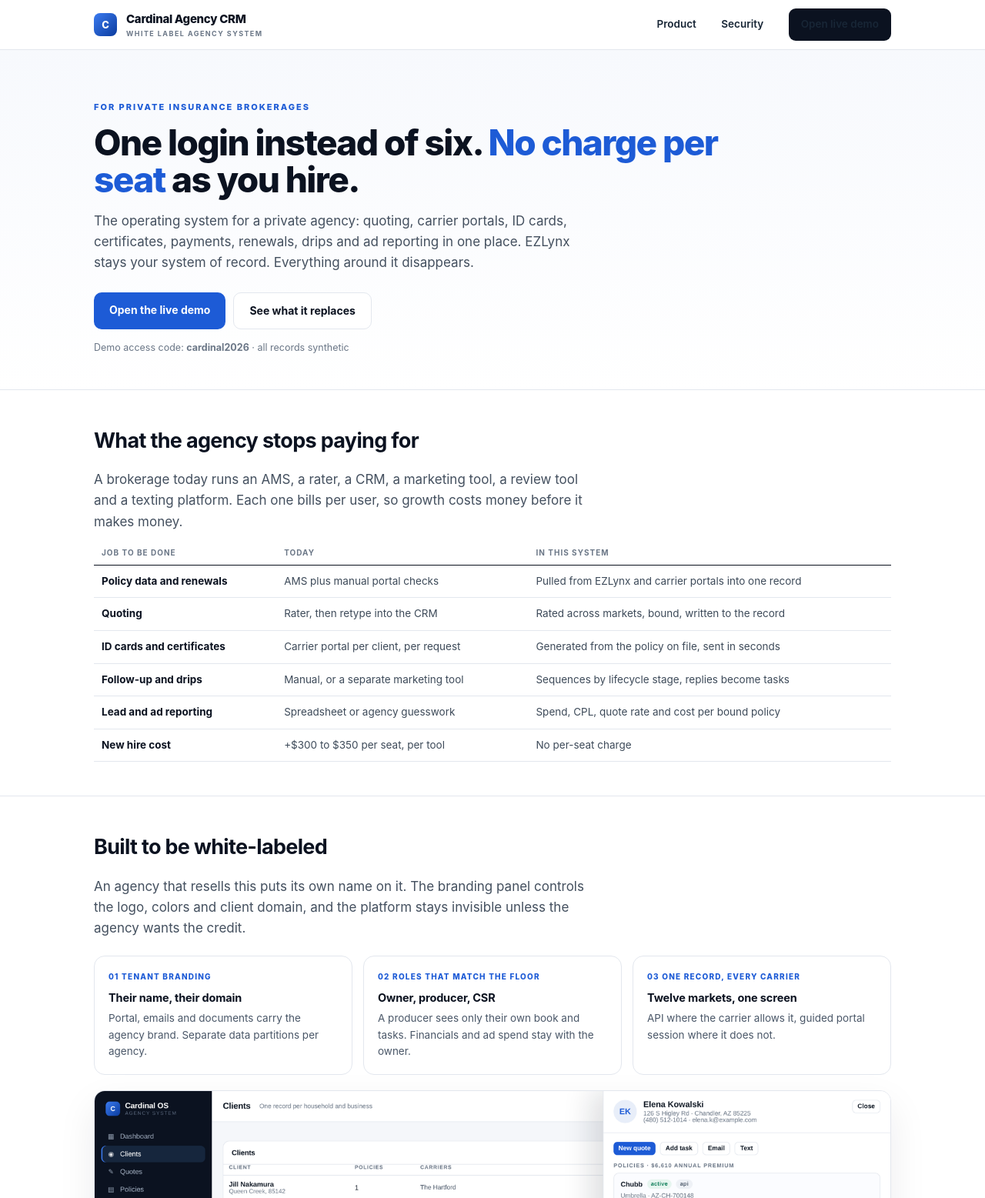
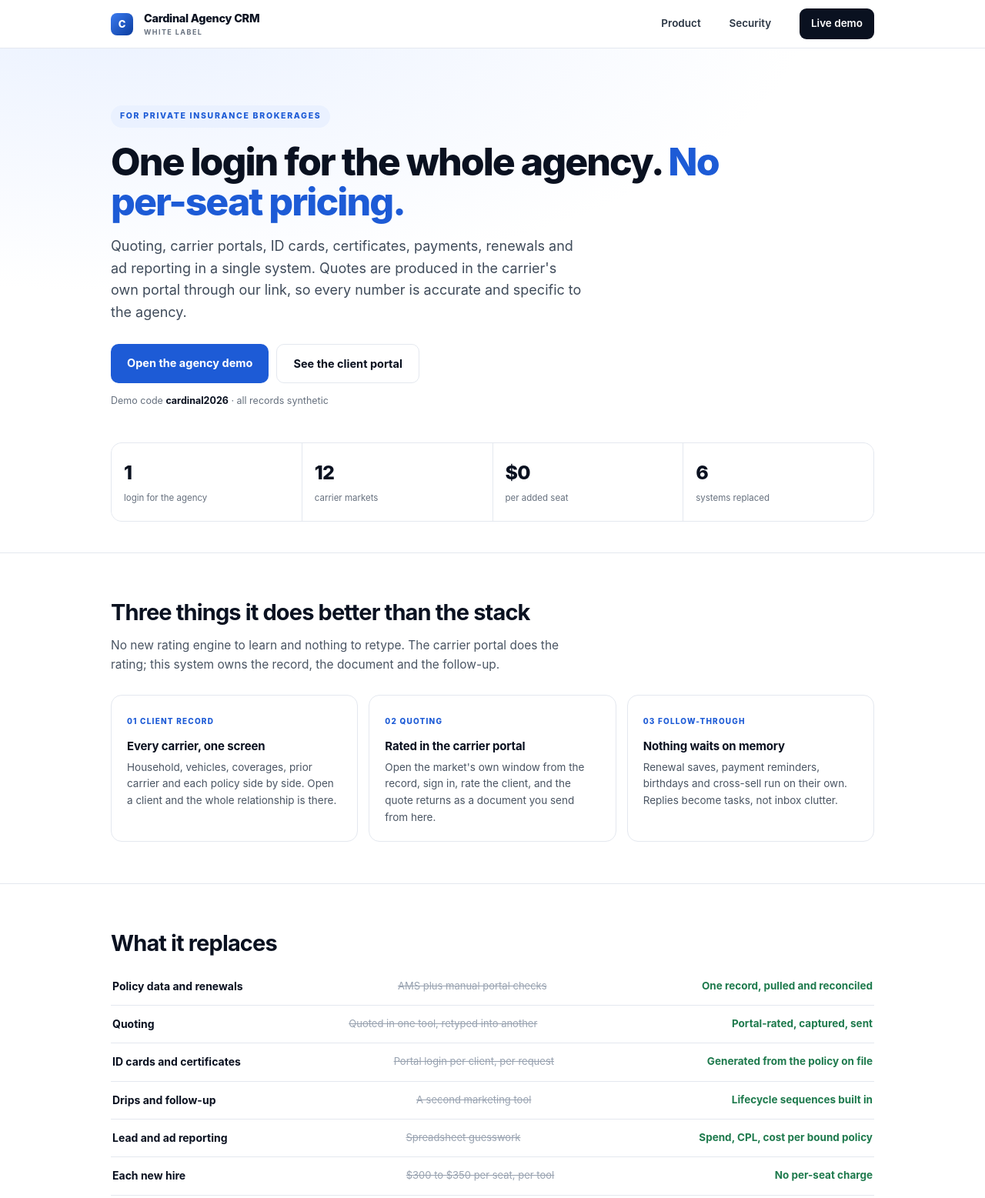
Before and after one commit to lnlsolutions/cardinal-agency-crm, a plain HTML site: page index.html in a window 1280 px wide. Shown: the top 1557 px of the page at 77% size. Drawn offline with Linux system fonts and the light colour scheme.

Commit message:
Modern home page, client portal, in-portal quoting copy

```diff
--- a/index.html
+++ b/index.html
@@ -1,106 +1,100 @@
 <!DOCTYPE html><html lang="en"><head><meta charset="utf-8">
 <meta name="viewport" content="width=device-width,initial-scale=1">
-<title>Cardinal Agency CRM — the operating system for private brokerages</title>
+<title>Cardinal Agency CRM — one login for the whole agency</title>
 <style>
-:root{--ink:#0B1220;--ink2:#182636;--line:#E3E7EE;--bg:#F6F8FB;--blue:#1D5BD6;--muted:#6B7787}
+:root{--ink:#0A1120;--line:#E4E8EF;--blue:#1D5BD6;--muted:#66707E;--bg:#F7F9FC}
 *{box-sizing:border-box;margin:0;padding:0}
-body{font-family:-apple-system,BlinkMacSystemFont,'Segoe UI',Inter,Helvetica,Arial,sans-serif;background:#fff;color:var(--ink);font-size:15px;line-height:1.6;-webkit-font-smoothing:antialiased}
-.wrap{max-width:1080px;margin:0 auto;padding:0 22px}
-header{border-bottom:1px solid var(--line);position:sticky;top:0;background:rgba(255,255,255,.94);backdrop-filter:blur(8px);z-index:5}
-.nav{display:flex;align-items:center;gap:12px;height:64px}
-.mark{width:30px;height:30px;border-radius:8px;background:linear-gradient(135deg,#3B7BF0,#0B3C9E);display:grid;place-items:center;color:#fff;font-weight:800;font-size:13px}
-.brand{font-weight:800;letter-spacing:-.02em}
-.brand span{display:block;font-size:9px;letter-spacing:.16em;text-transform:uppercase;color:var(--muted);font-weight:700}
-.nav .sp{flex:1}
-.nav a{color:var(--ink2);text-decoration:none;font-size:13.5px;font-weight:600}
-.cta{background:var(--ink);color:#fff;border-radius:9px;padding:10px 16px;font-size:13.5px;font-weight:700;text-decoration:none}
-.hero{padding:66px 0 44px;background:linear-gradient(180deg,#F7F9FD,#fff)}
-.eyebrow{font-size:11px;letter-spacing:.18em;text-transform:uppercase;color:var(--blue);font-weight:800;margin-bottom:12px}
-h1{font-size:46px;line-height:1.06;letter-spacing:-.035em;font-weight:800;max-width:820px}
-h1 em{font-style:normal;color:var(--blue)}
-.lede{font-size:17px;color:#44505F;max-width:660px;margin-top:16px}
-.btns{display:flex;gap:10px;margin-top:24px;flex-wrap:wrap}
-.btn{background:var(--blue);color:#fff;border-radius:10px;padding:12px 20px;font-weight:700;text-decoration:none;font-size:14px}
+body{font-family:-apple-system,BlinkMacSystemFont,'Segoe UI',Inter,Helvetica,Arial,sans-serif;color:var(--ink);background:#fff;font-size:15.5px;line-height:1.6;-webkit-font-smoothing:antialiased}
+.w{max-width:1040px;margin:0 auto;padding:0 24px}
+header{position:sticky;top:0;z-index:9;background:rgba(255,255,255,.9);backdrop-filter:blur(10px);border-bottom:1px solid var(--line)}
+.n{display:flex;align-items:center;gap:14px;height:62px}
+.m{width:29px;height:29px;border-radius:8px;background:linear-gradient(135deg,#3B7BF0,#0B3C9E);display:grid;place-items:center;color:#fff;font-weight:800;font-size:13px}
+.b{font-weight:800;letter-spacing:-.02em;font-size:14.5px}
+.b i{display:block;font-style:normal;font-size:9px;letter-spacing:.16em;text-transform:uppercase;color:var(--muted);font-weight:700}
+.sp{flex:1}
+.n a{color:#2B3644;text-decoration:none;font-size:13.5px;font-weight:600}
+.cta{background:var(--ink);color:#fff!important;border-radius:9px;padding:9px 15px;font-size:13.5px;font-weight:700}
+.hero{padding:74px 0 40px;background:radial-gradient(900px 380px at 12% -10%,#EAF1FF,#fff)}
+.tag{display:inline-block;font-size:10.5px;letter-spacing:.16em;text-transform:uppercase;color:var(--blue);font-weight:800;background:#EAF1FF;border-radius:99px;padding:6px 12px;margin-bottom:18px}
+h1{font-size:50px;line-height:1.04;letter-spacing:-.04em;font-weight:800;max-width:790px}
+h1 span{color:var(--blue)}
+p.lede{font-size:18px;color:#3F4B5A;max-width:620px;margin-top:18px}
+.btns{display:flex;gap:10px;flex-wrap:wrap;margin-top:26px}
+.btn{background:var(--blue);color:#fff;text-decoration:none;border-radius:10px;padding:13px 21px;font-weight:700;font-size:14.5px}
 .btn.alt{background:#fff;color:var(--ink);border:1px solid var(--line)}
-h2{font-size:27px;letter-spacing:-.025em;margin-bottom:10px}
-section{padding:44px 0;border-top:1px solid var(--line)}
-.grid{display:grid;grid-template-columns:repeat(3,1fr);gap:14px;margin-top:22px}
-.card{border:1px solid var(--line);border-radius:14px;padding:18px}
-.card b{display:block;font-size:14.5px;margin-bottom:5px;letter-spacing:-.01em}
-.card p{font-size:13.5px;color:#4A5768;line-height:1.6}
-.card .n{font-size:10px;letter-spacing:.12em;text-transform:uppercase;color:var(--blue);font-weight:800;margin-bottom:8px}
-table{width:100%;border-collapse:collapse;margin-top:18px;font-size:13.5px}
-th{text-align:left;font-size:10px;letter-spacing:.1em;text-transform:uppercase;color:var(--muted);padding:0 10px 8px;border-bottom:1px solid var(--ink)}
-td{padding:10px;border-bottom:1px solid var(--line);vertical-align:top;color:#3D4A59}
-td b{color:var(--ink)}
-.shot{border:1px solid var(--line);border-radius:14px;overflow:hidden;margin-top:20px;box-shadow:0 20px 50px rgba(11,18,32,.08)}
-.shot img{width:100%;display:block}
-.foot{padding:34px 0;font-size:12.5px;color:var(--muted);border-top:1px solid var(--line)}
-@media(max-width:860px){h1{font-size:33px}.grid{grid-template-columns:1fr}}
+.meta{font-size:12.5px;color:var(--muted);margin-top:13px}
+.meta b{color:var(--ink)}
+.strip{display:grid;grid-template-columns:repeat(4,1fr);gap:1px;background:var(--line);border:1px solid var(--line);border-radius:14px;overflow:hidden;margin-top:44px}
+.strip div{background:#fff;padding:18px 16px}
+.strip b{display:block;font-size:25px;letter-spacing:-.03em;font-weight:800}
+.strip span{font-size:11.5px;color:var(--muted)}
+section{padding:54px 0;border-top:1px solid var(--line)}
+h2{font-size:29px;letter-spacing:-.03em;margin-bottom:8px}
+.sub{color:#4A5563;max-width:600px;margin-bottom:26px}
+.grid{display:grid;grid-template-columns:repeat(3,1fr);gap:14px}
+.c{border:1px solid var(--line);border-radius:14px;padding:20px}
+.c em{font-style:normal;font-size:10px;letter-spacing:.12em;text-transform:uppercase;color:var(--blue);font-weight:800}
+.c b{display:block;font-size:15px;margin:9px 0 5px;letter-spacing:-.01em}
+.c p{font-size:13.5px;color:#4A5563}
+.row{display:flex;justify-content:space-between;padding:13px 2px;border-bottom:1px solid var(--line);font-size:14px;gap:20px}
+.row b{font-weight:700}
+.row s{color:#98A2B0;font-size:13px}
+.row span{color:#1E7A4D;font-weight:700;font-size:13.5px}
+@media(max-width:860px){h1{font-size:34px}.grid,.strip{grid-template-columns:1fr 1fr}}
 </style></head><body>
-<header><div class="wrap nav"><div class="mark">C</div>
-<div class="brand">Cardinal Agency CRM<span>White label agency system</span></div>
-<div class="sp"></div><a href="#product">Product</a>&nbsp;&nbsp;<a href="#security">Security</a>&nbsp;&nbsp;
-<a class="cta" href="demo.html">Open live demo</a></div></header>
+<header><div class="w n"><div class="m">C</div><div class="b">Cardinal Agency CRM<i>White label</i></div><div class="sp"></div>
+<a href="#product">Product</a>&nbsp;&nbsp;<a href="#security">Security</a>&nbsp;&nbsp;<a class="cta" href="demo.html">Live demo</a></div></header>
 
-<div class="hero"><div class="wrap">
-<div class="eyebrow">For private insurance brokerages</div>
-<h1>One login instead of six. <em>No charge per seat</em> as you hire.</h1>
-<p class="lede">The operating system for a private agency: quoting, carrier portals, ID cards, certificates, payments, renewals, drips and ad reporting in one place. EZLynx stays your system of record. Everything around it disappears.</p>
-<div class="btns"><a class="btn" href="demo.html">Open the live demo</a><a class="btn alt" href="#product">See what it replaces</a></div>
-<p style="font-size:12.5px;color:var(--muted);margin-top:14px">Demo access code: <b>cardinal2026</b> · all records synthetic</p>
+<div class="hero"><div class="w">
+<div class="tag">For private insurance brokerages</div>
+<h1>One login for the whole agency. <span>No per-seat pricing.</span></h1>
+<p class="lede">Quoting, carrier portals, ID cards, certificates, payments, renewals and ad reporting in a single system. Quotes are produced in the carrier's own portal through our link, so every number is accurate and specific to the agency.</p>
+<div class="btns"><a class="btn" href="demo.html">Open the agency demo</a><a class="btn alt" href="portal.html">See the client portal</a></div>
+<p class="meta">Demo code <b>cardinal2026</b> · all records synthetic</p>
+<div class="strip">
+<div><b>1</b><span>login for the agency</span></div>
+<div><b>12</b><span>carrier markets</span></div>
+<div><b>$0</b><span>per added seat</span></div>
+<div><b>6</b><span>systems replaced</span></div>
+</div>
 </div></div>
-<section id="product"><div class="wrap">
-<h2>What the agency stops paying for</h2>
-<p class="lede">A brokerage today runs an AMS, a rater, a CRM, a marketing tool, a review tool and a texting platform. Each one bills per user, so growth costs money before it makes money.</p>
-<table><thead><tr><th>Job to be done</th><th>Today</th><th>In this system</th></tr></thead><tbody>
-<tr><td><b>Policy data and renewals</b></td><td>AMS plus manual portal checks</td><td>Pulled from EZLynx and carrier portals into one record</td></tr>
-<tr><td><b>Quoting</b></td><td>Rater, then retype into the CRM</td><td>Rated across markets, bound, written to the record</td></tr>
-<tr><td><b>ID cards and certificates</b></td><td>Carrier portal per client, per request</td><td>Generated from the policy on file, sent in seconds</td></tr>
-<tr><td><b>Follow-up and drips</b></td><td>Manual, or a separate marketing tool</td><td>Sequences by lifecycle stage, replies become tasks</td></tr>
-<tr><td><b>Lead and ad reporting</b></td><td>Spreadsheet or agency guesswork</td><td>Spend, CPL, quote rate and cost per bound policy</td></tr>
-<tr><td><b>New hire cost</b></td><td>+$300 to $350 per seat, per tool</td><td>No per-seat charge</td></tr>
-</tbody></table>
-</div></section>
-
-<section><div class="wrap">
-<h2>Built to be white-labeled</h2>
-<p class="lede">An agency that resells this puts its own name on it. The branding panel controls the logo, colors and client domain, and the platform stays invisible unless the agency wants the credit.</p>
+<section id="product"><div class="w">
+<h2>Three things it does better than the stack</h2>
+<p class="sub">No new rating engine to learn and nothing to retype. The carrier portal does the rating; this system owns the record, the document and the follow-up.</p>
 <div class="grid">
-<div class="card"><div class="n">01 Tenant branding</div><b>Their name, their domain</b><p>Portal, emails and documents carry the agency brand. Separate data partitions per agency.</p></div>
-<div class="card"><div class="n">02 Roles that match the floor</div><b>Owner, producer, CSR</b><p>A producer sees only their own book and tasks. Financials and ad spend stay with the owner.</p></div>
-<div class="card"><div class="n">03 One record, every carrier</div><b>Twelve markets, one screen</b><p>API where the carrier allows it, guided portal session where it does not.</p></div>
-</div>
-<div class="shot"><img src="assets/dash.png" alt="Agency dashboard"></div>
-<div class="shot"><img src="assets/client.png" alt="Client record with household, vehicles and coverages"></div>
-<div class="shot"><img src="assets/roles.png" alt="Producer view showing only their own book"></div>
-</div></section>
-
-<section id="security"><div class="wrap">
-<h2>Security, stated plainly</h2>
-<p class="lede">This demo holds synthetic records only. What you are looking at is the interface; the controls below are what the production deployment implements before a single real policyholder is loaded.</p>
-<div class="grid">
-<div class="card"><div class="n">Data</div><b>Encrypted, isolated, minimal</b><p>TLS in transit, AES-256 at rest, field-level encryption on SSNs, dates of birth and licence numbers. Per-agency partitions, no shared indexes.</p></div>
-<div class="card"><div class="n">Credentials</div><b>Never in the browser</b><p>Carrier and rater logins live in a server-side vault. The browser receives data, never passwords. The human completes MFA.</p></div>
-<div class="card"><div class="n">Access</div><b>Roles and audit</b><p>Owner, producer, CSR and read-only. Every view, export, quote and bind is written to an immutable log with user, time and IP.</p></div>
-<div class="card"><div class="n">Compliance</div><b>Built for insurance</b><p>TCPA consent capture, retention rules, export controls and a deletion path that satisfies state insurance privacy requirements.</p></div>
-<div class="card"><div class="n">Before launch</div><b>Tested, not promised</b><p>Penetration test and SOC 2 aligned controls before any white-label release. Carrier API or rater agreements before automated pulls.</p></div>
-<div class="card"><div class="n">Honest limits</div><b>Portal access is permission</b><p>Stored logins are not permission to automate. Some carriers prohibit it, and MFA breaks it. That is why sign-in stays human.</p></div>
+<div class="c"><em>01 Client record</em><b>Every carrier, one screen</b><p>Household, vehicles, coverages, prior carrier and each policy side by side. Open a client and the whole relationship is there.</p></div>
+<div class="c"><em>02 Quoting</em><b>Rated in the carrier portal</b><p>Open the market's own window from the record, sign in, rate the client, and the quote returns as a document you send from here.</p></div>
+<div class="c"><em>03 Follow-through</em><b>Nothing waits on memory</b><p>Renewal saves, payment reminders, birthdays and cross-sell run on their own. Replies become tasks, not inbox clutter.</p></div>
 </div>
 </div></section>
 
-<section><div class="wrap">
-<h2>Run the demo in three minutes</h2>
-<table><thead><tr><th>Step</th><th>What to click</th><th>What it proves</th></tr></thead><tbody>
-<tr><td><b>1</b></td><td>Dashboard</td><td>Book of business, renewals at risk, today's queue, spend by channel</td></tr>
-<tr><td><b>2</b></td><td>Clients, then any row</td><td>Household, vehicles, coverages, prior carrier, every policy per carrier</td></tr>
-<tr><td><b>3</b></td><td>Carrier login on a portal market</td><td>Vault credentials, human MFA, one-client pull, quote captured back</td></tr>
-<tr><td><b>4</b></td><td>Role switcher, top right</td><td>A producer sees six clients; the owner sees twenty-four</td></tr>
-<tr><td><b>5</b></td><td>White label</td><td>Their logo, their domain, unlimited seats</td></tr>
-</tbody></table>
-<div class="btns"><a class="btn" href="demo.html">Open the live demo</a></div>
+<section><div class="w">
+<h2>What it replaces</h2>
+<div class="row"><b>Policy data and renewals</b><s>AMS plus manual portal checks</s><span>One record, pulled and reconciled</span></div>
+<div class="row"><b>Quoting</b><s>Quoted in one tool, retyped into another</s><span>Portal-rated, captured, sent</span></div>
+<div class="row"><b>ID cards and certificates</b><s>Portal login per client, per request</s><span>Generated from the policy on file</span></div>
+<div class="row"><b>Drips and follow-up</b><s>A second marketing tool</s><span>Lifecycle sequences built in</span></div>
+<div class="row"><b>Lead and ad reporting</b><s>Spreadsheet guesswork</s><span>Spend, CPL, cost per bound policy</span></div>
+<div class="row"><b>Each new hire</b><s>$300 to $350 per seat, per tool</s><span>No per-seat charge</span></div>
 </div></section>
 
-<div class="wrap foot">LNL Solutions LLC · Phoenix, Arizona · lnlsolutions@proton.me · (480) 274-2363<br>
-Demo records are synthetic. EZLynx remains the client's system of record.</div>
+<section id="security"><div class="w">
+<h2>Secure by design, not by claim</h2>
+<div class="grid">
+<div class="c"><em>Credentials</em><b>Vault, never the browser</b><p>Carrier logins stay server-side. The page receives data, never passwords, and a person completes MFA.</p></div>
+<div class="c"><em>Access</em><b>Roles and audit</b><p>Owner, producer, CSR. A producer sees only their own book. Every view, quote and export is logged.</p></div>
+<div class="c"><em>Data</em><b>Encrypted and isolated</b><p>TLS in transit, AES-256 at rest, per-agency partitions, field-level encryption on sensitive identifiers.</p></div>
+</div>
+<p class="meta" style="margin-top:18px">This demo holds synthetic records only. Real policyholder data goes in after authentication, the vault and the audit log are live.</p>
+</div></section>
+
+<section><div class="w">
+<h2>Two doors, one system</h2>
+<div class="grid" style="grid-template-columns:1fr 1fr">
+<div class="c"><em>Agency side</em><b>The operating system</b><p>Dashboard, clients, quoting, policies, tasks, campaigns, growth, sync, white label.</p><p style="margin-top:12px"><a class="btn" href="demo.html" style="display:inline-block">Open agency demo</a></p></div>
+<div class="c"><em>Client side</em><b>The portal they log into</b><p>Policies, ID cards, certificates, payments and requests, under the agency's own brand and domain.</p><p style="margin-top:12px"><a class="btn alt" href="portal.html" style="display:inline-block">Open client portal</a></p></div>
+</div>
+</div></section>
+
+<div class="w" style="padding:34px 0;font-size:12.5px;color:var(--muted);border-top:1px solid var(--line)">LNL Solutions LLC · Phoenix, Arizona · lnlsolutions@proton.me · (480) 274-2363</div>
 </body></html>
```
